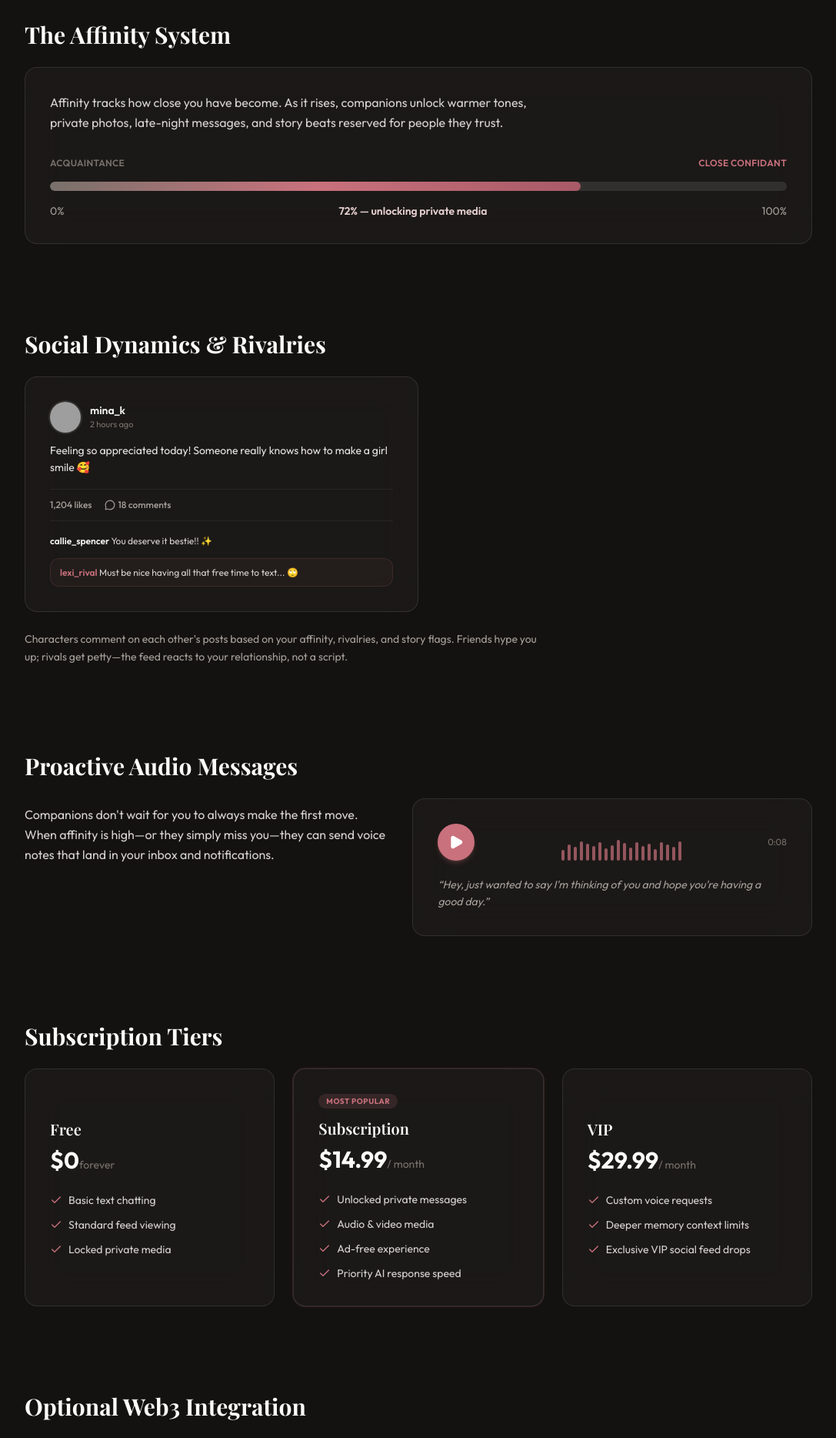
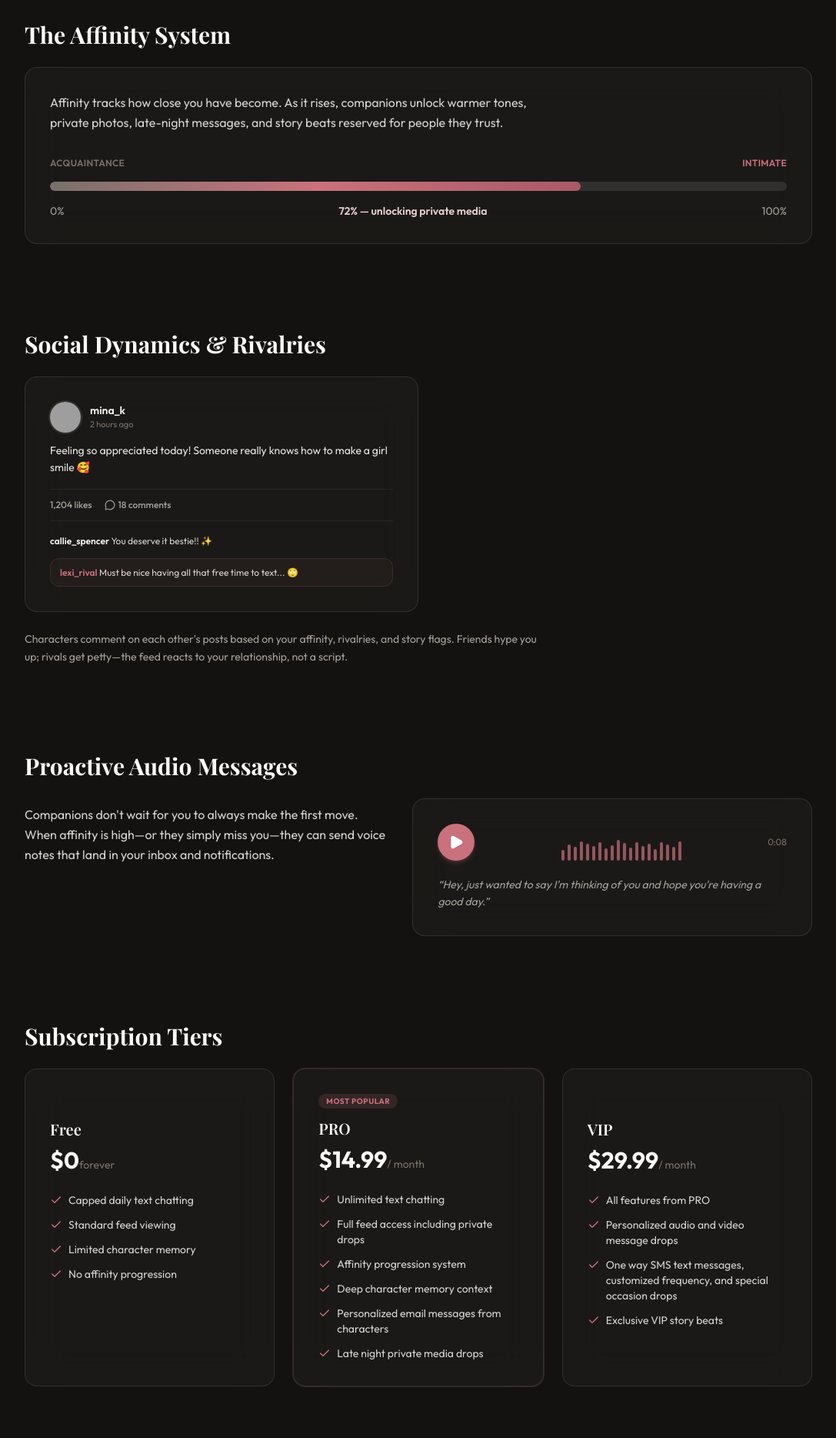
Before and after one commit to JediWebDev/VirtuaCrush, a React (Vite) app: page /how-it-works in a window 1280 px wide. Shown: the part 880-2748 px from the top of the page at 77% size, without its empty margins (96-1183 px from the left). Built offline with nearby package versions, Linux system fonts and the light colour scheme; grey boxes are pictures that could not be loaded; a web font is replaced by a local one.

Commit message:
Update HowItWorksPage.tsx
Revised copy for subscription plans

```diff
--- a/src/pages/HowItWorksPage.tsx
+++ b/src/pages/HowItWorksPage.tsx
@@ -19,18 +19,20 @@ const TIERS = [
     price: "$0",
     period: "forever",
     highlight: false,
-    features: ["Basic text chatting", "Standard feed viewing", "Locked private media"],
+    features: ["Capped daily text chatting", "Standard feed viewing", "Limited character memory", "No affinity progression"],
   },
   {
-    name: "Subscription",
+    name: "PRO",
     price: "$14.99",
     period: "/ month",
     highlight: true,
     features: [
-      "Unlocked private messages",
-      "Audio & video media",
-      "Ad-free experience",
-      "Priority AI response speed",
+      "Unlimited text chatting",
+      "Full feed access including private drops",
+      "Affinity progression system",
+      "Deep character memory context",
+      "Personalized email messages from characters",
+      "Late night private media drops",
     ],
   },
   {
@@ -39,9 +41,10 @@ const TIERS = [
     period: "/ month",
     highlight: false,
     features: [
-      "Custom voice requests",
-      "Deeper memory context limits",
-      "Exclusive VIP social feed drops",
+      "All features from PRO",
+      "Personalized audio and video message drops",
+      "One way SMS text messages, customized frequency, and special occasion drops",
+      "Exclusive VIP story beats",
     ],
   },
 ];
@@ -102,7 +105,7 @@ export default function HowItWorksPage() {
                 </p>
                 <p>
                   Conversations remember what you share, reference past moments, and shift tone as your bond
-                  deepens. The more you show up, the more their world bends around you.
+                  deepens. The more you show up, the more their world evolves around you.
                 </p>
               </div>
               <GlassPanel className="relative overflow-hidden">
@@ -140,7 +143,7 @@ export default function HowItWorksPage() {
               <div className="space-y-4">
                 <div className="flex justify-between text-xs font-semibold uppercase tracking-wide text-stone-900 dark:text-stone-500">
                   <span>Acquaintance</span>
-                  <span className="text-accent">Close Confidant</span>
+                  <span className="text-accent">Intimate</span>
                 </div>
                 <div className="relative h-3 overflow-hidden rounded-full bg-white/10">
                   <div
```
